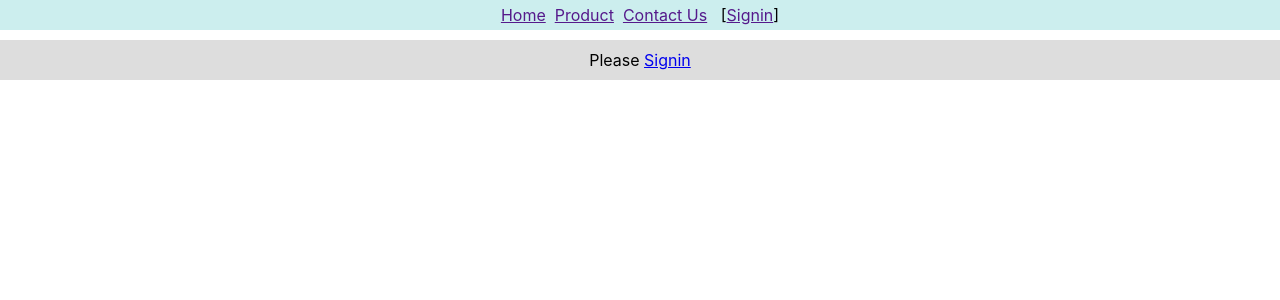
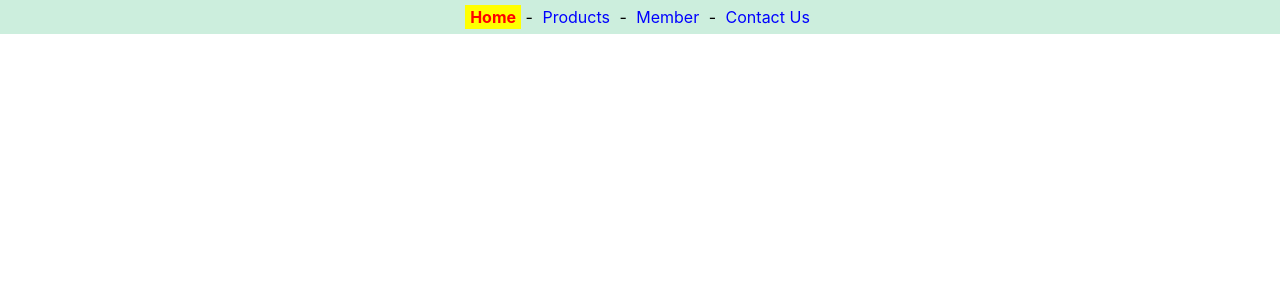
Before and after one commit to danicabeau/app1, a React (Create React App) app: page / in a window 1280 px wide. Shown: the top 300 px of the page. Built offline with nearby package versions, Linux system fonts and the light colour scheme.

Commit message:
add Route

```diff
--- a/package.json
+++ b/package.json
@@ -9,6 +9,7 @@
     "@testing-library/user-event": "^13.5.0",
     "react": "^19.2.3",
     "react-dom": "^19.2.3",
+    "react-router-dom": "^7.13.0",
     "react-scripts": "5.0.1",
     "web-vitals": "^2.1.4"
   },
--- a/src/App.js
+++ b/src/App.js
@@ -1,43 +1,6 @@
-import { Footer, Header,Content } from './func-components';
-import React from 'react';
-import Content2 from './context-content2';
-import Header2 from './context-header2';
-import {userContext} from './context';
+import React from 'react'; // เติม React
+import Router2 from "./router2"; // เติมชื่อ Component Router2
 
-import logo from './logo.svg';
-import Button from './class-components';
-import { Calculator2 } from './calculator';
-import { EventData1 } from './event-data';
-import RefsArray from './refs-array';
-import MessageBox from './state-func';
-export default function App(){
-  const [user, setUser] = React.useState('');
-
-
-  return (
-    <userContext.Provider value={{user,setUser}}>
-    <Header2/>
-    <Content2/>
-    </userContext.Provider>
-  )
+export default function App() { // ตั้งชื่อฟังก์ชัน App
+    return <Router2 />;
 }
-//import './style.css';
-//export default function App(){
-//  return <RefsArray/>
-//}
-//export default function App(){
-//  return<EventData1/>
-//}
-//export default function App(){
-//  return<Calculator2/>
-//}
-//function App() {
-//  return <Button/>
-//
-//
-//
-
-//
-//}
-
-//export default App;
--- /dev/null
+++ b/src/navlink.css
@@ -0,0 +1,18 @@
+.nav {
+    background-color: #ced;
+    padding: 7px;
+    text-align: center;
+}
+
+.menu {    /* For inactive status */
+    color: blue;
+    text-decoration: none;
+    padding: 2px 5px;
+}
+
+.active_menu {    /* For active status */
+    color: red;
+    background-color: yellow;
+    text-decoration: none;
+    padding: 2px 5px;
+}
--- /dev/null
+++ b/src/router2.js
@@ -0,0 +1,47 @@
+import React from "react";
+import { BrowserRouter, NavLink } from 'react-router-dom'; // เติม BrowserRouter
+import './navlink.css';
+
+export default function Router2() {
+    return (
+        <BrowserRouter>
+            <nav className="nav">
+                <NavLink
+                    to='/'
+                    className={({isActive}) => isActive ? "active_menu" : "menu"}
+                    style={({isActive}) => {
+                        return {
+                            fontWeight: isActive ? "bold" : ""
+                        };
+                    }}
+                >
+                    Home
+                </NavLink> -&nbsp;
+
+
+                <NavLink
+                    to='/products'
+                    className={({isActive}) => isActive ? "active_menu" : "menu"}
+                >
+                    Products
+                </NavLink> -&nbsp;
+
+
+                <NavLink
+                    to='/member'
+                    className={({isActive}) => isActive ? "active_menu" : "menu"}
+                >
+                    Member
+                </NavLink> -&nbsp;
+
+
+                <NavLink
+                    to='/contact'
+                    className={({isActive}) => isActive ? "active_menu" : "menu"}
+                >
+                    Contact Us
+                </NavLink>
+            </nav>
+        </BrowserRouter>
+    );
+}
```
Also changed, not shown: src/router1.js (added, +27 -0 lines), 1 other file (tests, documents, lock files or other folders).
